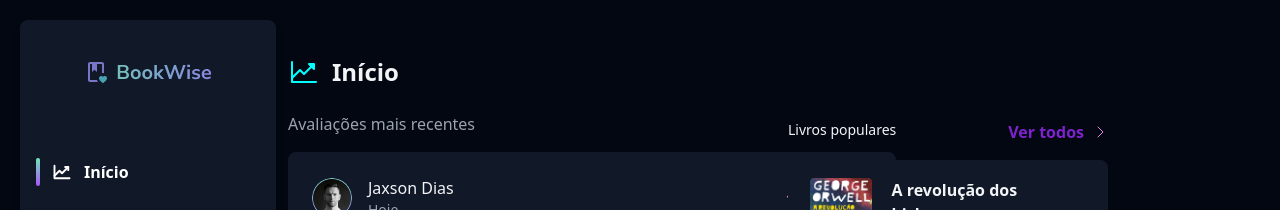
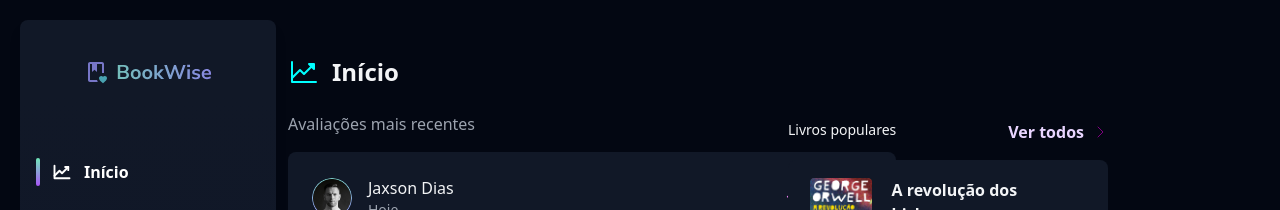
Before and after one commit to samuelwsouza/virtual-library, a React (Vite) app: page / in a window 1280 px wide. Both pictures are taken after a click on the button "Entrar como visitante". Shown: the top 210 px of the page. Built offline with nearby package versions, Linux system fonts and the light colour scheme.

Commit message:
better transition without motion

```diff
--- a/src/pages/app/explore/userReview.tsx
+++ b/src/pages/app/explore/userReview.tsx
@@ -13,7 +13,7 @@ export function UserReview({ image, answer, name, id }: UserProps) {
       <header className="flex items-start justify-between">
         <div className="flex items-center">
           <img
-            className="rounded-[999px] object-cover border border-purple-100"
+            className="rounded-[999px] w-10 h-10 object-cover border border-purple-100"
             src={image}
             alt=""
           />
--- a/src/pages/app/home/home.tsx
+++ b/src/pages/app/home/home.tsx
@@ -29,8 +29,8 @@ export function Home() {
         <div className="flex justify-between">
           <span className="text-sm text-gray-100">Livros populares</span>
           <Link to="/explore" className="flex items-center gap-2">
-            <span className="text-purple-700 font-semibold">Ver todos</span>{' '}
-            <CaretRight color="violet" />
+            <span className="text-purple-200 font-semibold">Ver todos</span>{' '}
+            <CaretRight color="purple" />
           </Link>
         </div>
 
```
